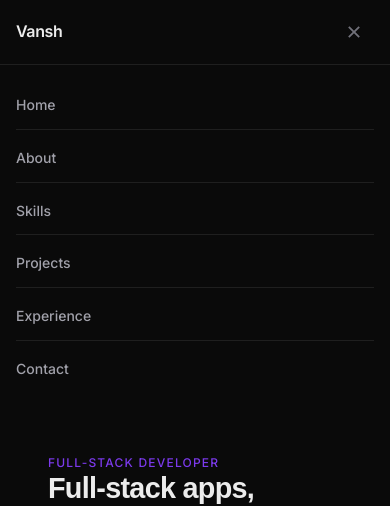
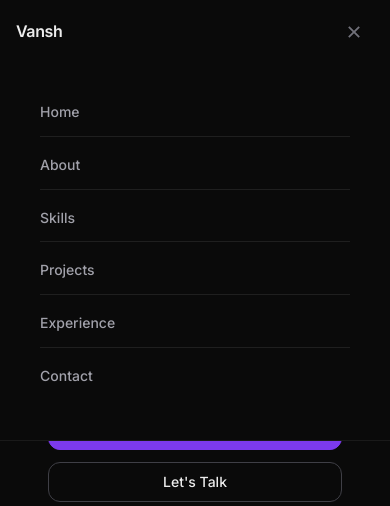
Before and after one commit to VanshRathor20/Portfolio, a React (Vite) app: page / in a window 390 px wide. Both pictures are taken after a click on the button "Open menu". Shown: the top 506 px of the page. Built offline with nearby package versions, Linux system fonts and the light colour scheme; a web font is replaced by a local one.

Commit message:
ramove page shifting

```diff
--- a/src/components/layout/Navbar.jsx
+++ b/src/components/layout/Navbar.jsx
@@ -1,4 +1,5 @@
 import { useState, useEffect } from "react";
+import { motion, AnimatePresence } from "framer-motion";
 import { RiMenuLine, RiCloseLine } from "react-icons/ri";
 import Container from "./Container";
 
@@ -89,7 +90,24 @@ const Navbar = () => {
         </nav>
       </Container>
 
-      <div className={`navbar-mobile ${mobileOpen ? "is-open" : ""}`}>
+      <AnimatePresence>
+        {mobileOpen && (
+          <motion.div
+            initial={{ opacity: 0, y: -10 }}
+            animate={{ opacity: 1, y: 0 }}
+            exit={{ opacity: 0, y: -10 }}
+            transition={{ duration: 0.2 }}
+            style={{
+              position: "fixed",
+              top: "56px",
+              left: 0,
+              right: 0,
+              background: "#0A0A0A",
+              borderBottom: "1px solid #1a1a1a",
+              zIndex: 999,
+              padding: "16px 24px 24px",
+            }}
+          >
             <Container className="navbar-container">
               <div className="navbar-mobile-inner">
                 {NAV_LINKS.map((link) => (
@@ -113,7 +131,9 @@ const Navbar = () => {
                 ))}
               </div>
             </Container>
-      </div>
+          </motion.div>
+        )}
+      </AnimatePresence>
     </header>
   );
 };
```
Lines whose indentation alone changed are shown as unchanged.
